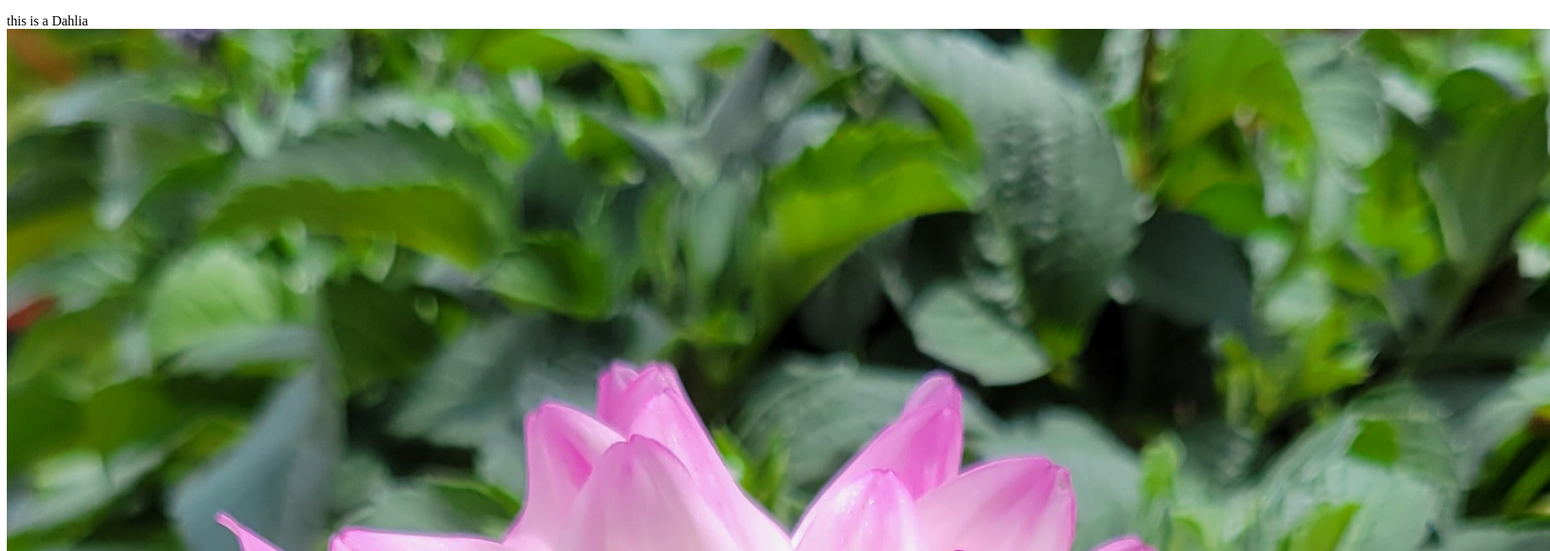
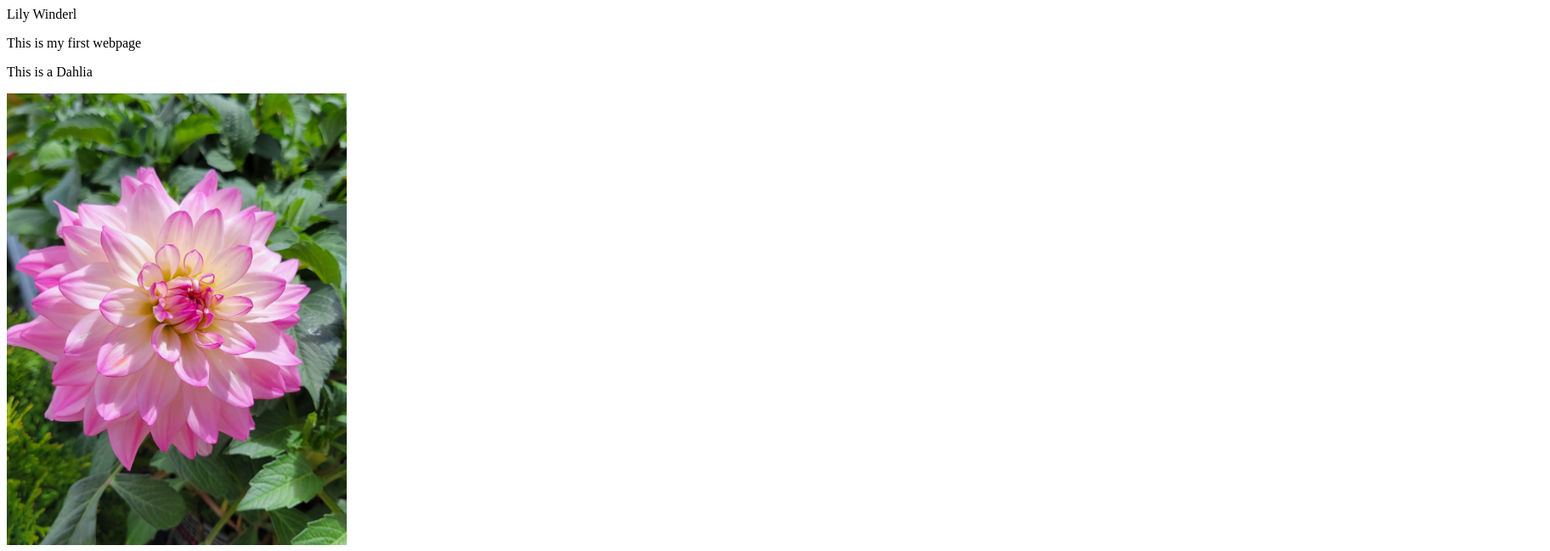
Before and after one commit to lilwinderl/project-1, a plain HTML site: page index.html in a window 1280 px wide. Shown: the top 649 px of the page at 85% size, 1824 px wide, since content can reach past the window. Drawn offline with Linux system fonts and the light colour scheme.

Commit message:
add header and fixed style

```diff
--- a/index.html
+++ b/index.html
@@ -4,8 +4,12 @@
         <title>index</title>
     </head>
     <body>
-        <p>this is a Dahlia <img src="images/dahlia.jpg" alt="Pink Dahlia">
-        </p>
+        <header>Lily Winderl</header>
+<main> <p>This is my first webpage</p>
+    <p>This is a Dahlia</p>
+    <p><img src="images/dahlia.jpg" alt="Pink Dahlia" style="width: 400px;"></p>
+</main>
 
+<footer> </footer>
     </body>
 </html>
```
